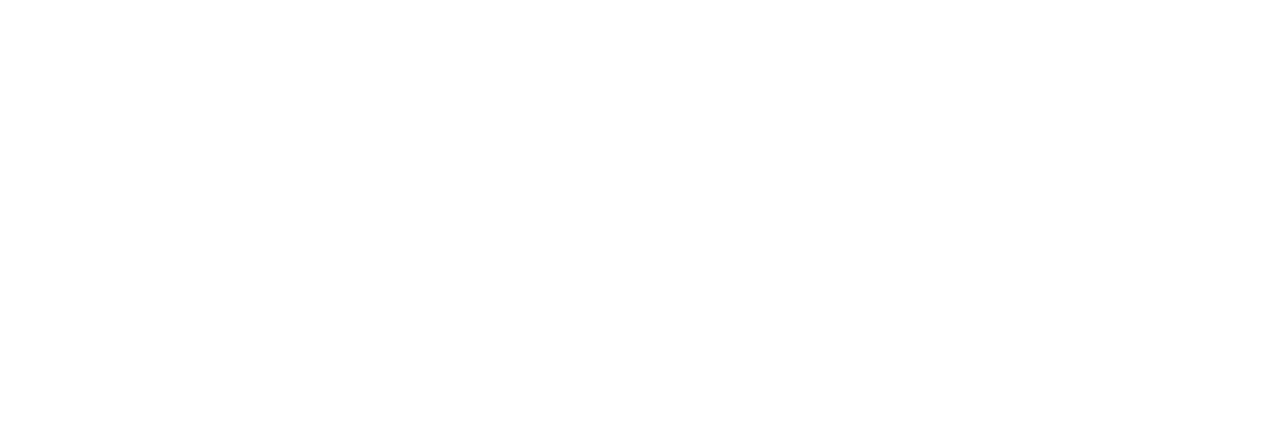
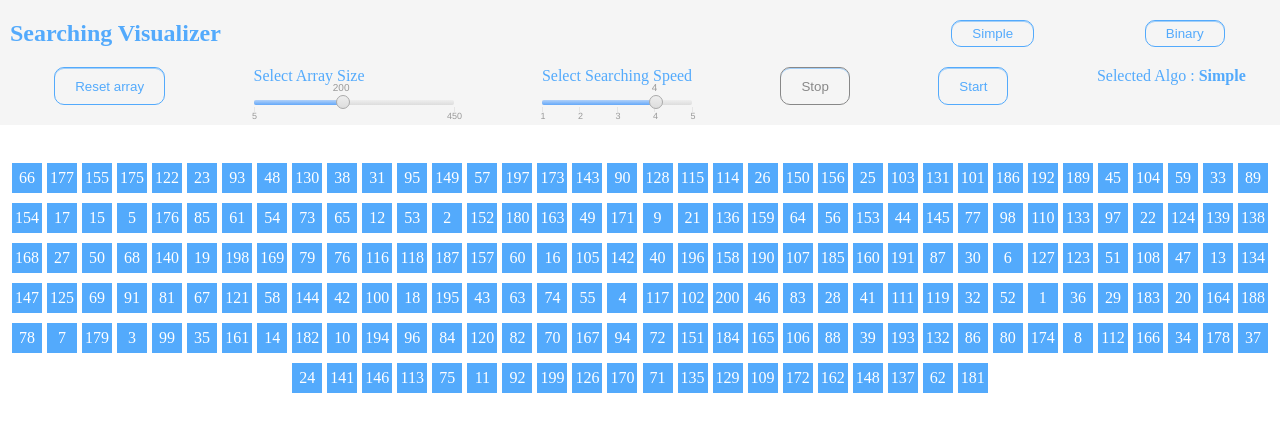
Before and after one commit to rajVashishtha/visualizer, a website: page index_search.html in a window 1280 px wide. Drawn offline with nearby package versions, Linux system fonts and the light colour scheme.

Commit message:
Searching visualizer desugn ready

```diff
--- a/index.js
+++ b/index.js
@@ -11,6 +11,9 @@ app.get("/",(req,res)=>{
 app.get("/sort",(req,res)=>{
     res.sendFile("index_sort.html",{root: __dirname})
 })
+app.get("/search",(req,res)=>{
+    res.sendFile("index_search.html",{root: __dirname})
+})
 app.listen(PORT,()=>{
     console.log("running")
 })
--- a/index_search.html
+++ b/index_search.html
@@ -0,0 +1,51 @@
+<!DOCTYPE html>
+<html>
+    <head>
+        <title>
+            My Visualizer
+        </title>
+        <link href="./css/main.css" rel="stylesheet" />
+        <link href="./css/searching.css" rel="stylesheet" />
+        <script src="https://code.jquery.com/jquery-3.5.1.js" integrity="sha256-QWo7LDvxbWT2tbbQ97B53yJnYU3WhH/C8ycbRAkjPDc=" crossorigin="anonymous"></script>
+        <script src="extras/jquery.range.js" type="text/javascript"></script>
+        <link href="./extras/jquery.range.css" rel="stylesheet" />
+    </head>
+    <body>
+        <div class="navbar">
+            <h2>Searching Visualizer</h2>
+            <div class="sorting_buttons">
+                <button>Simple</button>
+                <button>Binary</button>
+            </div>
+            <div class="action_buttons">
+                <button id="reset_array">
+                    Reset array
+                </button>
+                <div class="slider_div">
+                    <span style="margin-bottom: 15px; display: inline-block;">Select Array Size</span>
+                    <input type="hidden" id="array_size" value="200"/>
+                </div>
+                <div class="slider_div">
+                    <span style="margin-bottom: 15px; display: inline-block;">Select Searching Speed</span>
+                    <input type="hidden" id="searching_speed" value="4" />
+                </div>
+                <button class="disabled_button" disabled id="stop_sorting">
+                    Stop
+                </button>
+                <button id="start_searching">
+                    Start
+                </button>
+                <span>Selected Algo : <b id="searching_algorithm"> Simple</b></span>
+            </div>
+        </div>
+        <div class="main_body_searching">
+            <div class="array_container_searching" id="array_container_searching" >
+
+            </div>
+
+        </div>
+
+    </body>
+    <script src="js/searching/generate_array.js" type="text/javascript"></script>
+    <script src="js/searching/main.js" type="text/javascript"></script>
+</html>
--- a/static/css/main.css
+++ b/static/css/main.css
@@ -31,7 +31,7 @@
     padding-top: 20px;
     display: flex;
     flex-direction: row;
-    width: 80%;
+    width: 100%;
     justify-content: space-around;
 }
 .navbar .action_buttons button{
--- /dev/null
+++ b/static/css/searching.css
@@ -0,0 +1,3 @@
+.main_body_searching{
+    padding-top: 150px;
+}
--- /dev/null
+++ b/static/js/searching/generate_array.js
@@ -0,0 +1,43 @@
+var divs = []
+var array_size = $("#array_size").val();
+const realArray = (start,end) => {
+    let to_return = []
+    for(var i = start;i<end+1;i++){
+        to_return.push(i)
+    }
+    return to_return
+}
+
+
+function shuffleArray(array) {
+    for (var i = array.length - 1; i > 0; i--) {
+        var j = Math.floor(Math.random() * (i + 1));
+        var temp = array[i];
+        array[i] = array[j];
+        array[j] = temp;
+    }
+}
+var non_random = realArray(1,parseInt(array_size))
+shuffleArray(non_random)
+const generateArray = ()=>{
+    var array_cont = $("#array_container_searching")
+    const css_property = {
+        'display':"flex",
+        "flex-direction":'row',
+        'flex-wrap':'wrap',
+        'justify-content':'center',
+        'text-align':'center',
+        'color':'white',
+        'vertical-align':'middle',
+        'line-height':'30px'
+    }
+    array_cont.css(css_property)
+    array_cont.html("")
+    for(var i = 0 ;i<array_size;i++){
+        divs[i] = document.createElement("div")
+        divs[i].innerHTML = non_random[i]
+        array_cont.append(divs[i])
+        margin_size = 0.2
+        divs[i].style=" margin: 5px " + margin_size + "%; background-color:#53AAFc; width:" + 30 + "px; height:" + (30) + "px;";
+    }
+}
--- /dev/null
+++ b/static/js/searching/main.js
@@ -0,0 +1,28 @@
+$("#array_size").jRange({
+    from: 5,
+    to: 450,
+    step: 5,
+    format: '%s',
+    theme:"theme-blue",
+    width: 200,
+    showLabels: true,
+    snap: true
+})
+$("#searching_speed").jRange({
+    from: 1,
+    to: 5,
+    step: 1,
+    format: '%s',
+    theme:"theme-blue",
+    scale: [1,2,3,4,5],
+    width: 150,
+    showLabels: true,
+    snap: true
+})
+generateArray()
+$("#array_size").on("change",()=>{
+    array_size = $("#array_size").val()
+    non_random = realArray(1,parseInt(array_size))
+    shuffleArray(non_random)
+    generateArray()
+})
```
Also changed, not shown: index.html (+1 -3 lines), index_sort.html (+1 -1 lines).
